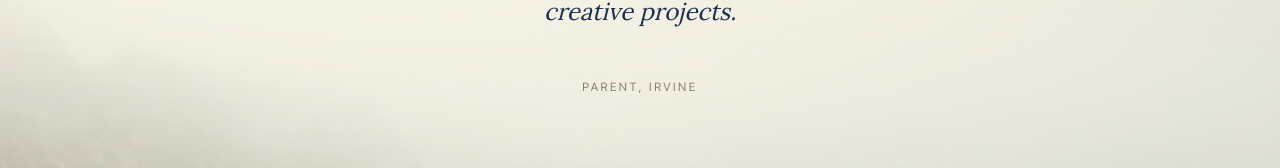
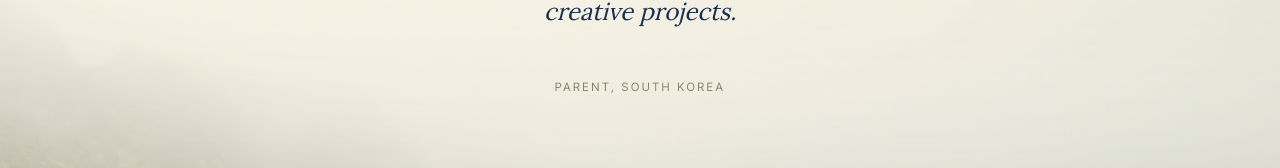
Before and after one commit to patrickparagas1/josephine-tutoring, a Next.js app: page /rates in a window 1280 px wide. Shown: the part 1952-2120 px from the top of the page. Built offline with nearby package versions, Linux system fonts and the light colour scheme.

Commit message:
Update 'art' and 'potential' testimonial attributions

```diff
--- a/components/Testimonial.tsx
+++ b/components/Testimonial.tsx
@@ -13,7 +13,7 @@ const TESTIMONIALS: Quote[] = [
   {
     id: "art",
     text: "Your classes expand his view of art and teach him about aesthetics and culture.",
-    author: "Parent, Irvine",
+    author: "Parent, NorCal",
   },
   {
     id: "identity",
@@ -38,7 +38,7 @@ const TESTIMONIALS: Quote[] = [
   {
     id: "potential",
     text: "You brought out their inner potential and interest, not only in language but in creative projects.",
-    author: "Parent, Irvine",
+    author: "Parent, South Korea",
   },
 ];
 
```
